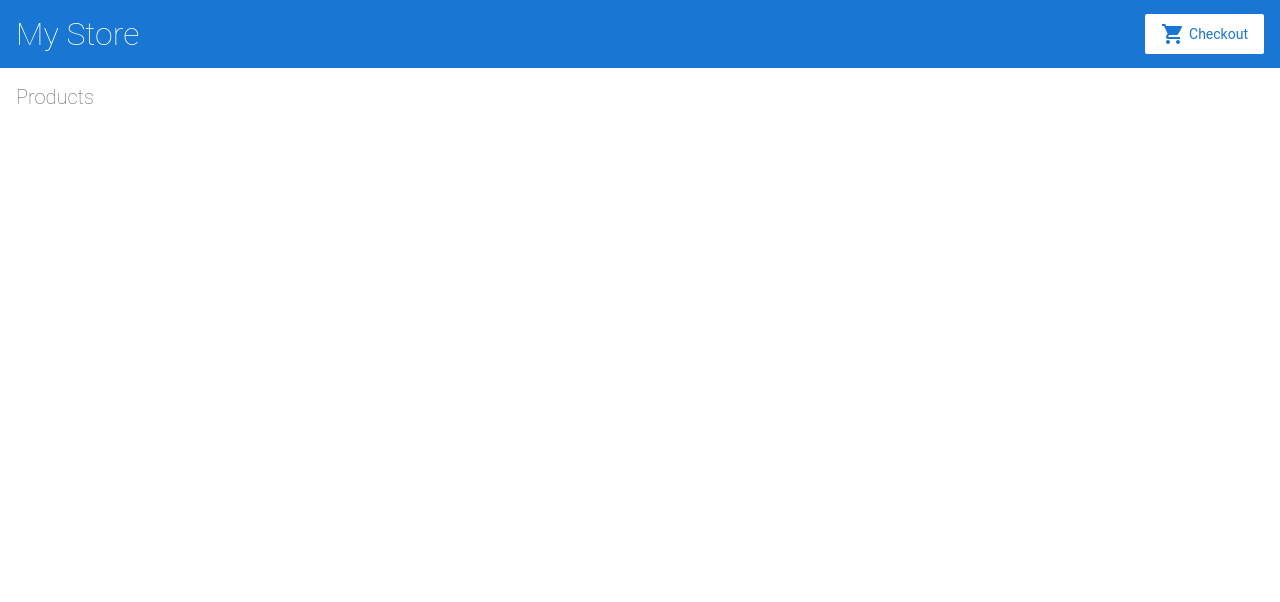
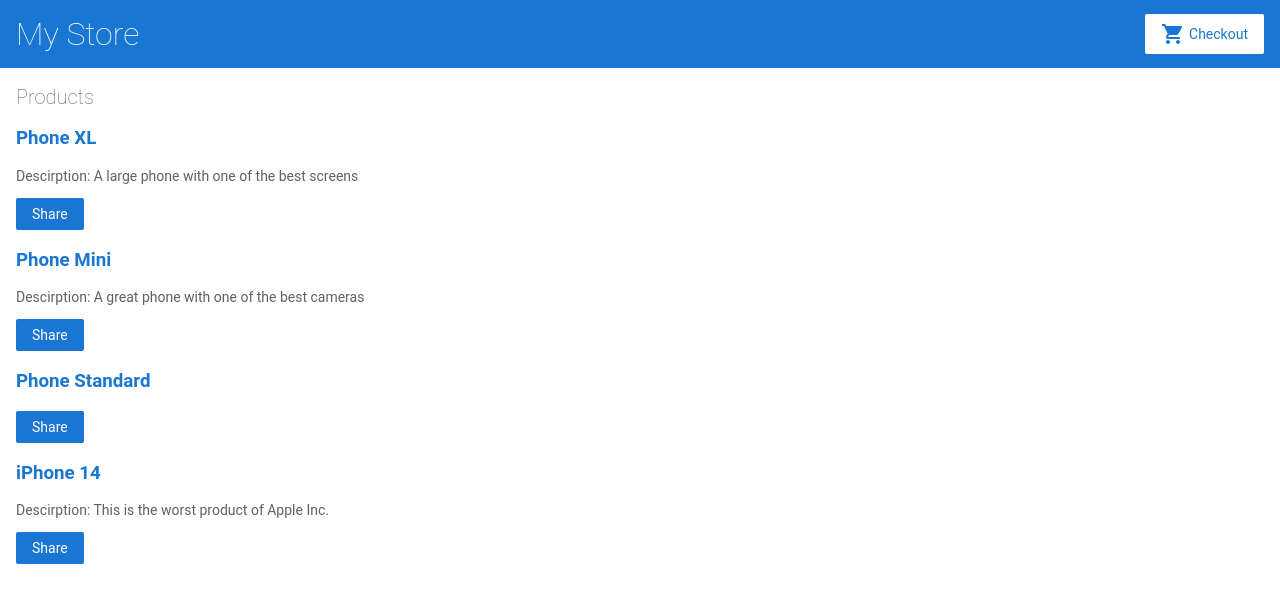
Before and after one commit to Hadi2525/shopping-cart-angular, an Angular app: page / in a window 1280 px wide. Shown: the top 602 px of the page. Built offline with nearby package versions, Linux system fonts and the light colour scheme.

Commit message:
arrange product list

```diff
--- a/src/app/product-list/product-list.component.html
+++ b/src/app/product-list/product-list.component.html
@@ -1,5 +1,15 @@
 <h2>Products</h2>
+<div *ngFor="let product of products">
+  <h3>
+    <a [title]="product.name + ' details'">{{ product.name }}</a>
+  </h3>
 
+  <p *ngIf="product.description">Descirption: {{ product.description }}</p>
+
+  <button type="button" (click)="share()">
+    Share
+  </button>
+</div>
 
 <!--
 Copyright Google LLC. All Rights Reserved.
--- a/src/app/products.ts
+++ b/src/app/products.ts
@@ -10,22 +10,27 @@
     id: 1,
     name: 'Phone XL',
     price: 799,
-    description: 'A large phone with one of the best screens'
+    description: 'A large phone with one of the best screens',
   },
   {
     id: 2,
     name: 'Phone Mini',
     price: 699,
-    description: 'A great phone with one of the best cameras'
+    description: 'A great phone with one of the best cameras',
   },
   {
     id: 3,
     name: 'Phone Standard',
     price: 299,
-    description: ''
-  }
+    description: '',
+  },
+  {
+    id: 4,
+    name: 'iPhone 14',
+    price: 1499,
+    description: 'This is the worst product of Apple Inc.',
+  },
 ];
-
 
 /*
 Copyright Google LLC. All Rights Reserved.
```
